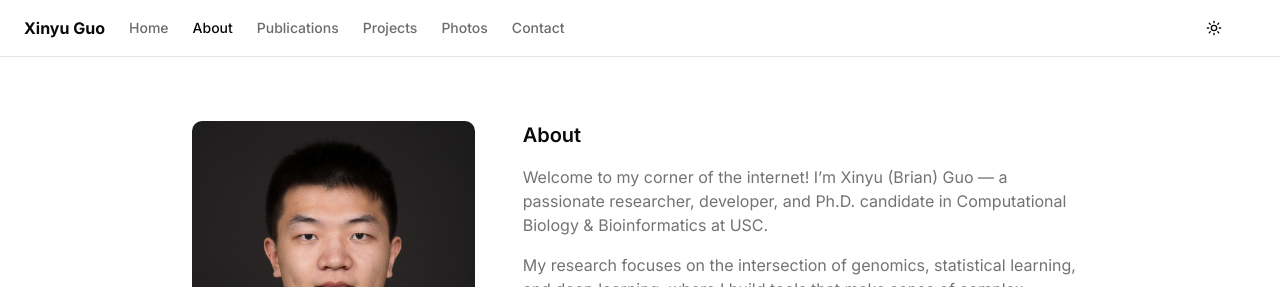
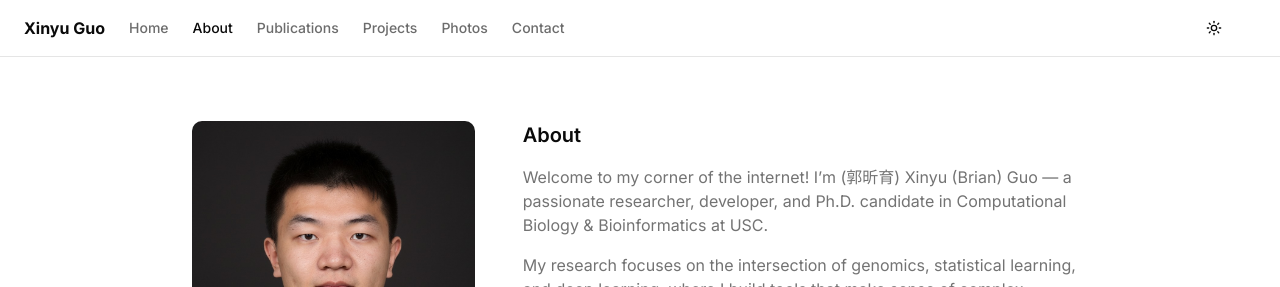
Before and after one commit to Thewhey-Brian/personal-website, a Next.js app: page /about in a window 1280 px wide. Shown: the top 287 px of the page. Built offline with nearby package versions, Linux system fonts and the light colour scheme.

Commit message:
Revised names

```diff
--- a/src/app/about/page.tsx
+++ b/src/app/about/page.tsx
@@ -50,7 +50,7 @@ export default function AboutPage() {
                 <h2 className="text-xl font-semibold mb-4">About</h2>
                 <div className="space-y-4 text-muted-foreground">
                   <p>
-                    Welcome to my corner of the internet! I’m Xinyu (Brian) Guo — a passionate researcher,
+                    Welcome to my corner of the internet! I’m (郭昕育) Xinyu (Brian) Guo — a passionate researcher,
                     developer, and Ph.D. candidate in Computational Biology & Bioinformatics at USC.
                   </p>
                   <p>
```
Also changed, not shown: 2 other files (tests, documents, lock files or other folders).
